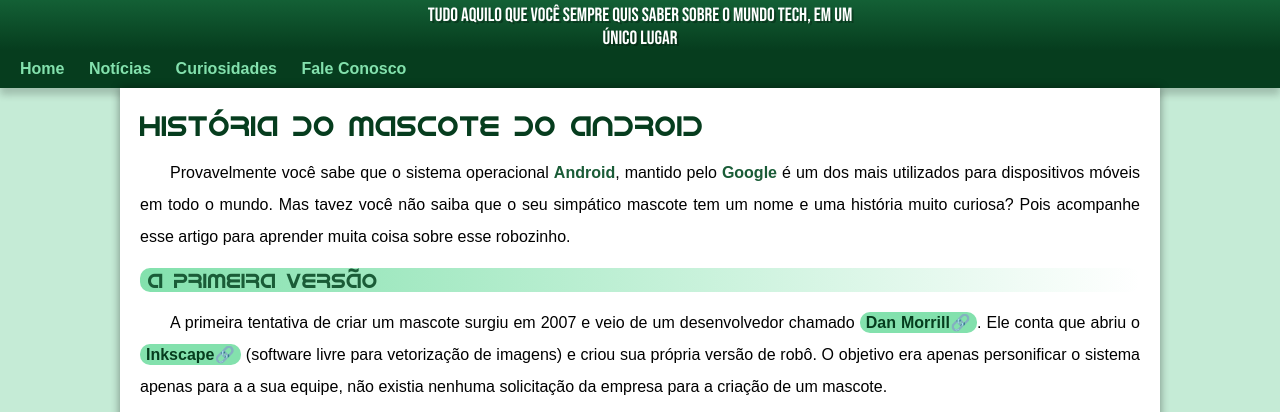
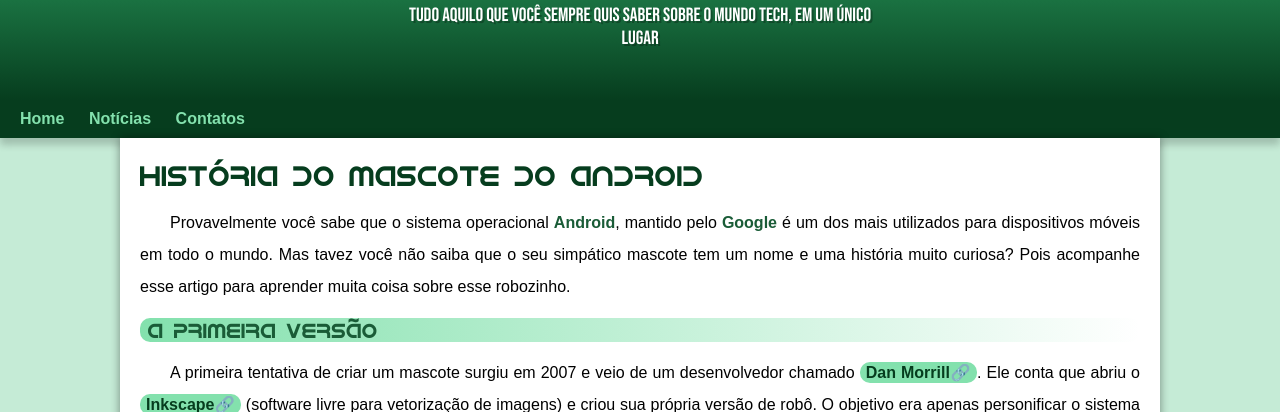
Before and after one commit to cacoruyvo/projeto-android, a plain HTML site: page index.html in a window 1280 px wide. Shown: the part 103-515 px from the top of the page. Drawn offline with Linux system fonts and the light colour scheme.

Commit message:
problema de padding corrigido

```diff
--- a/estilo/style.css
+++ b/estilo/style.css
@@ -56,7 +56,7 @@
     margin: auto;
     padding-right: 10px;
     padding-left: 10px;
-
+    padding-bottom: 50px;
     text-shadow: 2px 2px 0px rgba(0, 0, 0, 0.267);
 }
 
--- a/index.html
+++ b/index.html
@@ -11,13 +11,12 @@
 <body>
     <header>
         <h1>Curiosidades de Tecnologia</h1>
-        <p>Tudo aquilo que você sempre quis saber sobre o mundo Tech, em um<br> único lugar</p>
+        <p>Tudo aquilo que você sempre quis saber sobre o mundo Tech, em um único lugar</p>
     </header>
     <nav>
         <a href="#">Home</a>
         <a href="#">Notícias</a>
-        <a href="#">Curiosidades</a>
-        <a href="#">Fale Conosco</a>
+        <a href="#">Contatos</a>
     </nav>
     <main>
         <article>
```
